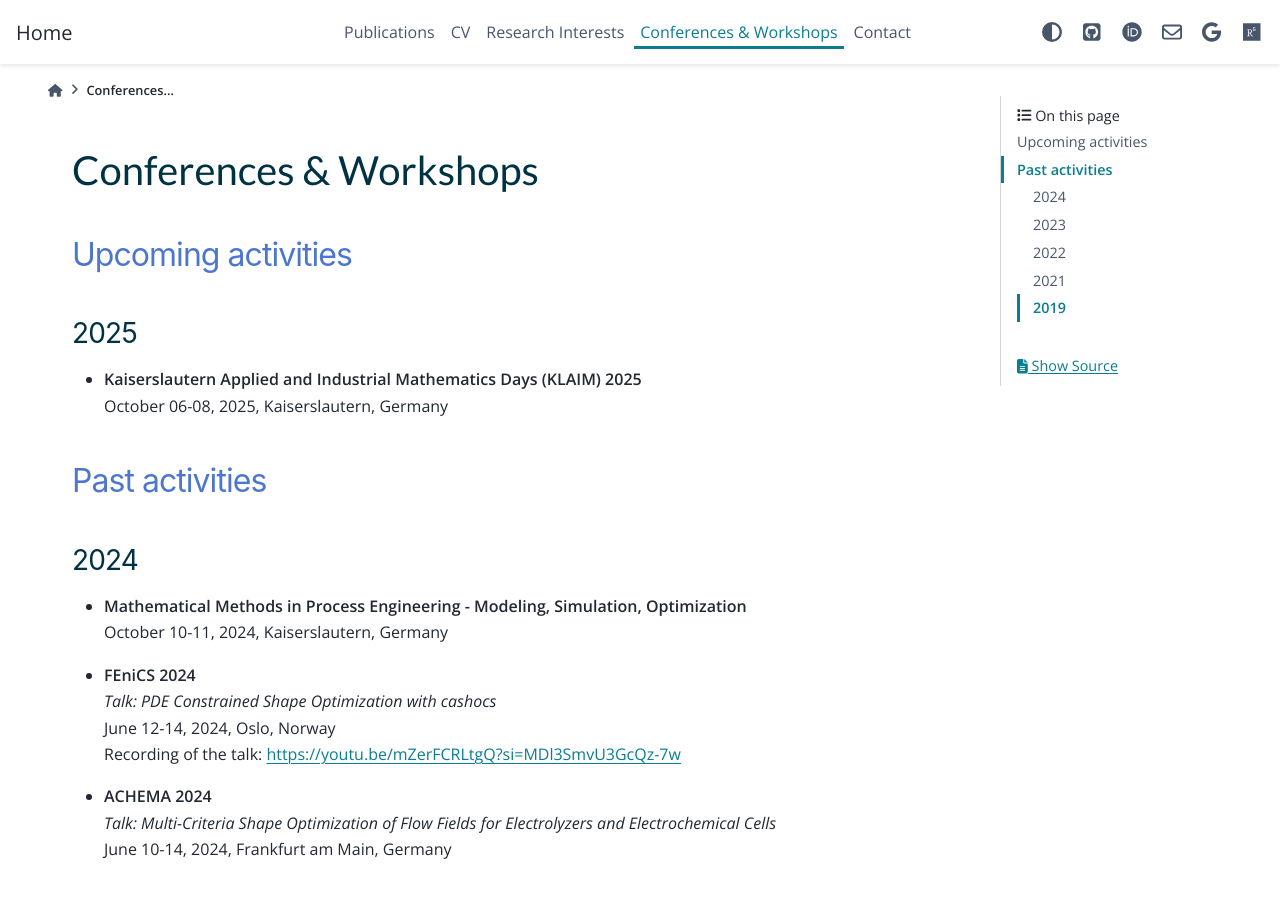
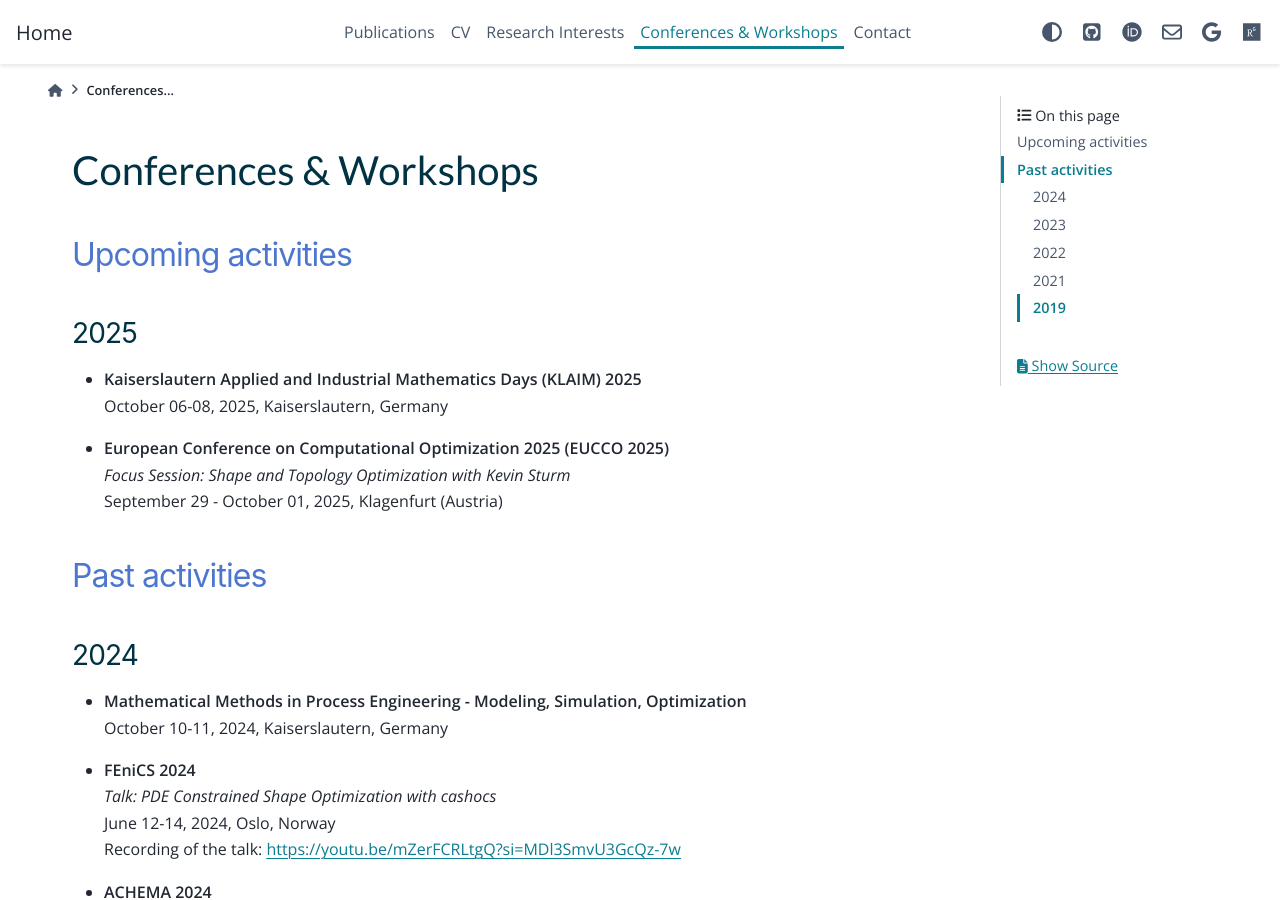
Before and after one commit to sblauth/sblauth.github.io, a Sphinx documentation site: the page built from source/conferences.rst, in a window 1280 px wide and 900 px high. Built offline with Sphinx 7.4.7 and the PyData theme 0.15.4, drawn with Linux system fonts in a browser that asks for light colours.

Commit message:
update conferences

```diff
--- a/source/conferences.rst
+++ b/source/conferences.rst
@@ -9,6 +9,10 @@ Upcoming activities
 
 * | **Kaiserslautern Applied and Industrial Mathematics Days (KLAIM) 2025**
   | October 06-08, 2025, Kaiserslautern, Germany
+
+* | **European Conference on Computational Optimization 2025 (EUCCO 2025)**
+  | *Focus Session: Shape and Topology Optimization with Kevin Sturm*
+  | September 29 - October 01, 2025, Klagenfurt (Austria)
 
 
 Past activities
```
